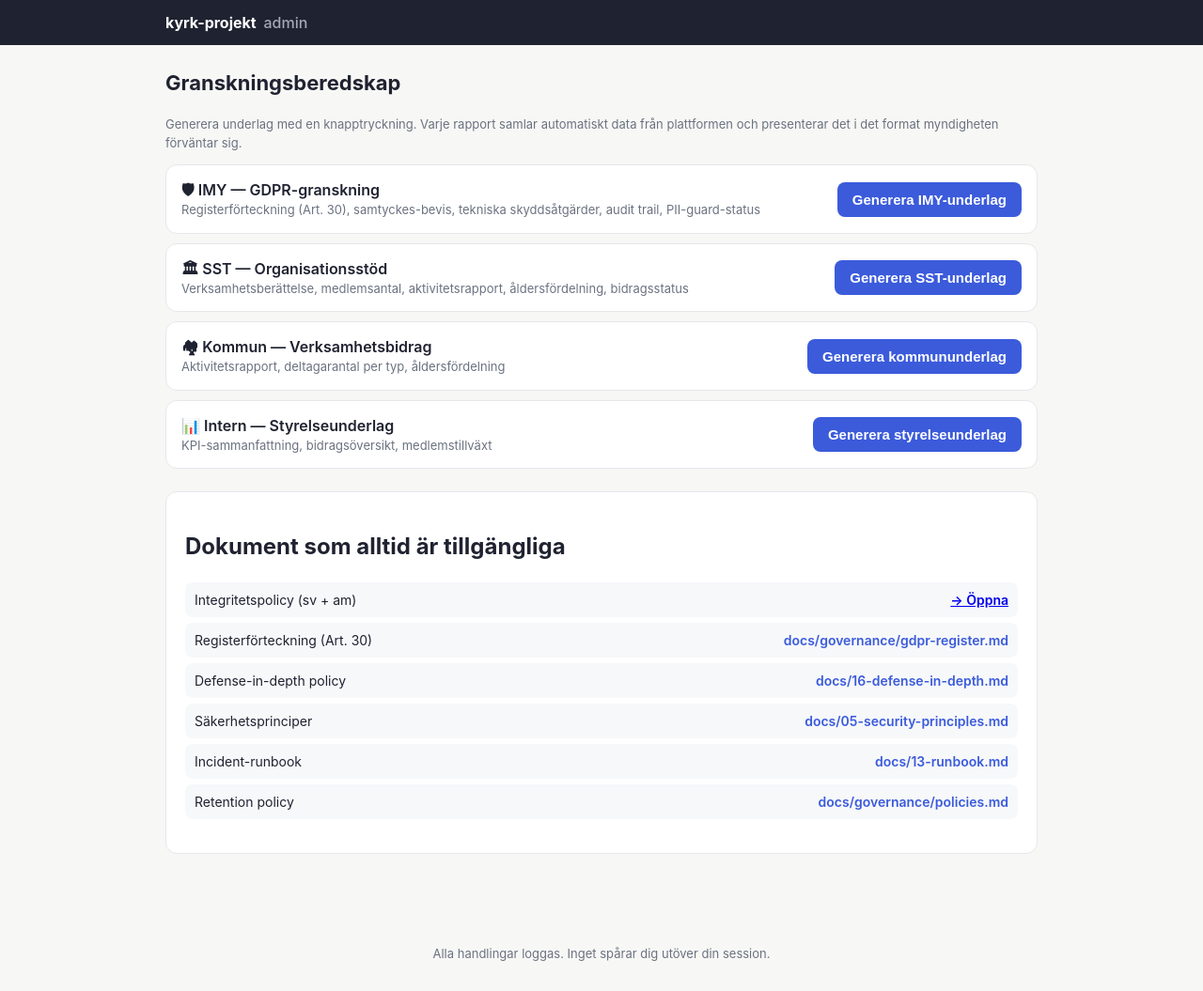
After one commit to Compuute/kyrk-projekt, a FastAPI app: template services/admin-web/app/templates/audit_dashboard.html in a window 1280 px wide. The commit adds this page. Shown: the whole page at 94% size. Run offline with FastAPI, Linux system fonts and the light colour scheme; the template is opened without the code that fills it, so the values that code supplies are empty.

Commit message:
feat(admin-web): one-click audit report generation for IMY, SST, kommun
New admin-web pages at /audit:

GET /audit — dashboard with four buttons:
  🛡 IMY (GDPR) — generates complete GDPR compliance evidence
  🏛 SST — generates verksamhetsberättelse + member stats
  🏘 Kommun — generates activity report with age breakdowns
  📊 Intern — generates board summary with grant overview

POST /audit/generate/{type} — generates the report in real-time:
- Fetches current KPI from reporting-service (activities, participants,
  age bands, types)
- Fetches grant status from grant tracker
- Renders a print-ready HTML page with all evidence

IMY report includes 14 GDPR compliance items auto-verified:
  ✅ Privacy policy (live URL)
  ✅ Art. 30 register (file path)
  ✅ Consent handling (checkbox + timestamp)
  ✅ KMS encryption (AES-256, annual rotation)
  ✅ CMEK Firestore
  ✅ PII guard (rejects PII with 422)
  ✅ AI protection (sanitizer + prompt instruction)
  ✅ Zone separation (RED/YELLOW/GREEN)
  ✅ Per-service IAM
  ✅ Audit trail
  ✅ EU data residency
  ✅ No cookies/tracking
  ✅ Retention policy
  ✅ Deletion process

Print CSS hides navbar/footer for clean PDF output via Ctrl+P.

"Granskning" link added to admin navbar. All 102 admin-web tests pass.

```diff
--- a/services/admin-web/app/api/routes.py
+++ b/services/admin-web/app/api/routes.py
@@ -968,6 +968,86 @@ def content_add_activity_save(
     )
 
 
+# ---------------------------------------------------------------- audit reports
+
+
+@router.get("/audit", response_class=HTMLResponse)
+def audit_dashboard(request: Request):
+    session = _require_session(request)
+    if isinstance(session, RedirectResponse):
+        return session
+
+    return TEMPLATES.TemplateResponse(
+        request=request,
+        name="audit_dashboard.html",
+        context={"session": session},
+    )
+
+
+@router.post("/audit/generate/{report_type}", response_class=HTMLResponse)
+def generate_audit_report(
+    report_type: str,
+    request: Request,
+    activity: ActivityClientPort = Depends(get_activity_client),
+    reporting: ReportingClientPort = Depends(get_reporting_client),
+    tracker: GrantTrackerPort = Depends(get_grant_tracker),
+):
+    """Generate a one-click audit report for a specific authority."""
+    session = _require_session(request)
+    if isinstance(session, RedirectResponse):
+        return session
+
+    today = date.today()
+    year_start = f"{today.year}-01-01"
+    year_end = today.isoformat()
+
+    kpi_data = None
+    error_message = None
+    try:
+        aggregates = activity.export_period(session.token, year_start, year_end)
+        activities_payload = [asdict(a) for a in aggregates]
+        total_participants = sum(a.get("participants_total", 0) for a in activities_payload)
+        total_activities = len(activities_payload)
+        by_type: dict[str, int] = {}
+        by_age: dict[str, int] = {}
+        for a in activities_payload:
+            by_type[a["activity_type"]] = by_type.get(a["activity_type"], 0) + a.get("participants_total", 0)
+            for band, n in a.get("age_band_counts", {}).items():
+                by_age[band] = by_age.get(band, 0) + n
+        kpi_data = {
+            "period": f"{today.year}",
+            "total_activities": total_activities,
+            "total_participants": total_participants,
+            "by_type": by_type,
+            "by_age_band": by_age,
+        }
+    except ClientError as exc:
+        error_message = f"Kunde inte hämta KPI-data: {exc}"
+
+    grants = tracker.list_applications(session.church_id)
+    grant_summary = {
+        "total": len(grants),
+        "submitted": sum(1 for g in grants if g.status == "submitted"),
+        "approved": sum(1 for g in grants if g.status == "approved"),
+        "rejected": sum(1 for g in grants if g.status == "rejected"),
+    }
+
+    return TEMPLATES.TemplateResponse(
+        request=request,
+        name="audit_report.html",
+        context={
+            "session": session,
+            "report_type": report_type,
+            "kpi": kpi_data,
+            "grants": grant_summary,
+            "error_message": error_message,
+            "generated_at": today.isoformat(),
+            "church_name": "Abune Tekle Haymanot Etiopiska Ortodoxa Tewahedo Kyrkan",
+            "org_number": "802492-9237",
+        },
+    )
+
+
 @router.get("/healthz")
 def healthz() -> dict[str, str]:
     return {"status": "ok"}
--- /dev/null
+++ b/services/admin-web/app/templates/audit_dashboard.html
@@ -0,0 +1,86 @@
+{% extends "base.html" %}
+{% block title %}Granskningsberedskap — kyrk-projekt admin{% endblock %}
+{% block content %}
+<section>
+  <h1>Granskningsberedskap</h1>
+  <p class="muted small">
+    Generera underlag med en knapptryckning. Varje rapport samlar
+    automatiskt data från plattformen och presenterar det i det format
+    myndigheten förväntar sig.
+  </p>
+
+  <div class="list">
+
+    <div class="list-item">
+      <div class="list-main">
+        <div class="list-name">🛡 IMY — GDPR-granskning</div>
+        <div class="list-meta muted small">
+          Registerförteckning (Art. 30), samtyckes-bevis, tekniska skyddsåtgärder,
+          audit trail, PII-guard-status
+        </div>
+      </div>
+      <div class="list-actions">
+        <form method="post" action="/audit/generate/imy" class="inline-form">
+          <button type="submit" class="primary">Generera IMY-underlag</button>
+        </form>
+      </div>
+    </div>
+
+    <div class="list-item">
+      <div class="list-main">
+        <div class="list-name">🏛 SST — Organisationsstöd</div>
+        <div class="list-meta muted small">
+          Verksamhetsberättelse, medlemsantal, aktivitetsrapport,
+          åldersfördelning, bidragsstatus
+        </div>
+      </div>
+      <div class="list-actions">
+        <form method="post" action="/audit/generate/sst" class="inline-form">
+          <button type="submit" class="primary">Generera SST-underlag</button>
+        </form>
+      </div>
+    </div>
+
+    <div class="list-item">
+      <div class="list-main">
+        <div class="list-name">🏘 Kommun — Verksamhetsbidrag</div>
+        <div class="list-meta muted small">
+          Aktivitetsrapport, deltagarantal per typ, åldersfördelning
+        </div>
+      </div>
+      <div class="list-actions">
+        <form method="post" action="/audit/generate/kommun" class="inline-form">
+          <button type="submit" class="primary">Generera kommununderlag</button>
+        </form>
+      </div>
+    </div>
+
+    <div class="list-item">
+      <div class="list-main">
+        <div class="list-name">📊 Intern — Styrelseunderlag</div>
+        <div class="list-meta muted small">
+          KPI-sammanfattning, bidragsöversikt, medlemstillväxt
+        </div>
+      </div>
+      <div class="list-actions">
+        <form method="post" action="/audit/generate/intern" class="inline-form">
+          <button type="submit" class="primary">Generera styrelseunderlag</button>
+        </form>
+      </div>
+    </div>
+
+  </div>
+
+  <div class="card" style="margin-top: 24px;">
+    <h2>Dokument som alltid är tillgängliga</h2>
+    <ul class="bars">
+      <li class="bar-row"><span class="bar-label">Integritetspolicy (sv + am)</span><span class="bar-value"><a href="https://kyrka-portal.pages.dev/privacy.html" target="_blank">→ Öppna</a></span></li>
+      <li class="bar-row"><span class="bar-label">Registerförteckning (Art. 30)</span><span class="bar-value">docs/governance/gdpr-register.md</span></li>
+      <li class="bar-row"><span class="bar-label">Defense-in-depth policy</span><span class="bar-value">docs/16-defense-in-depth.md</span></li>
+      <li class="bar-row"><span class="bar-label">Säkerhetsprinciper</span><span class="bar-value">docs/05-security-principles.md</span></li>
+      <li class="bar-row"><span class="bar-label">Incident-runbook</span><span class="bar-value">docs/13-runbook.md</span></li>
+      <li class="bar-row"><span class="bar-label">Retention policy</span><span class="bar-value">docs/governance/policies.md</span></li>
+    </ul>
+  </div>
+</section>
+{% endblock %}
--- a/services/admin-web/app/templates/base.html
+++ b/services/admin-web/app/templates/base.html
@@ -18,6 +18,7 @@
         <a href="/kpi">KPI</a>
         <a href="/grants">Bidrag</a>
         <a href="/content-editor">Innehåll</a>
+        <a href="/audit">Granskning</a>
         <form method="post" action="/logout" class="inline-form">
           <button type="submit" class="linkish">Logga ut ({{ session.user_id }})</button>
         </form>
```
Also changed, not shown: services/admin-web/app/templates/audit_report.html (added, +121 -0 lines).
